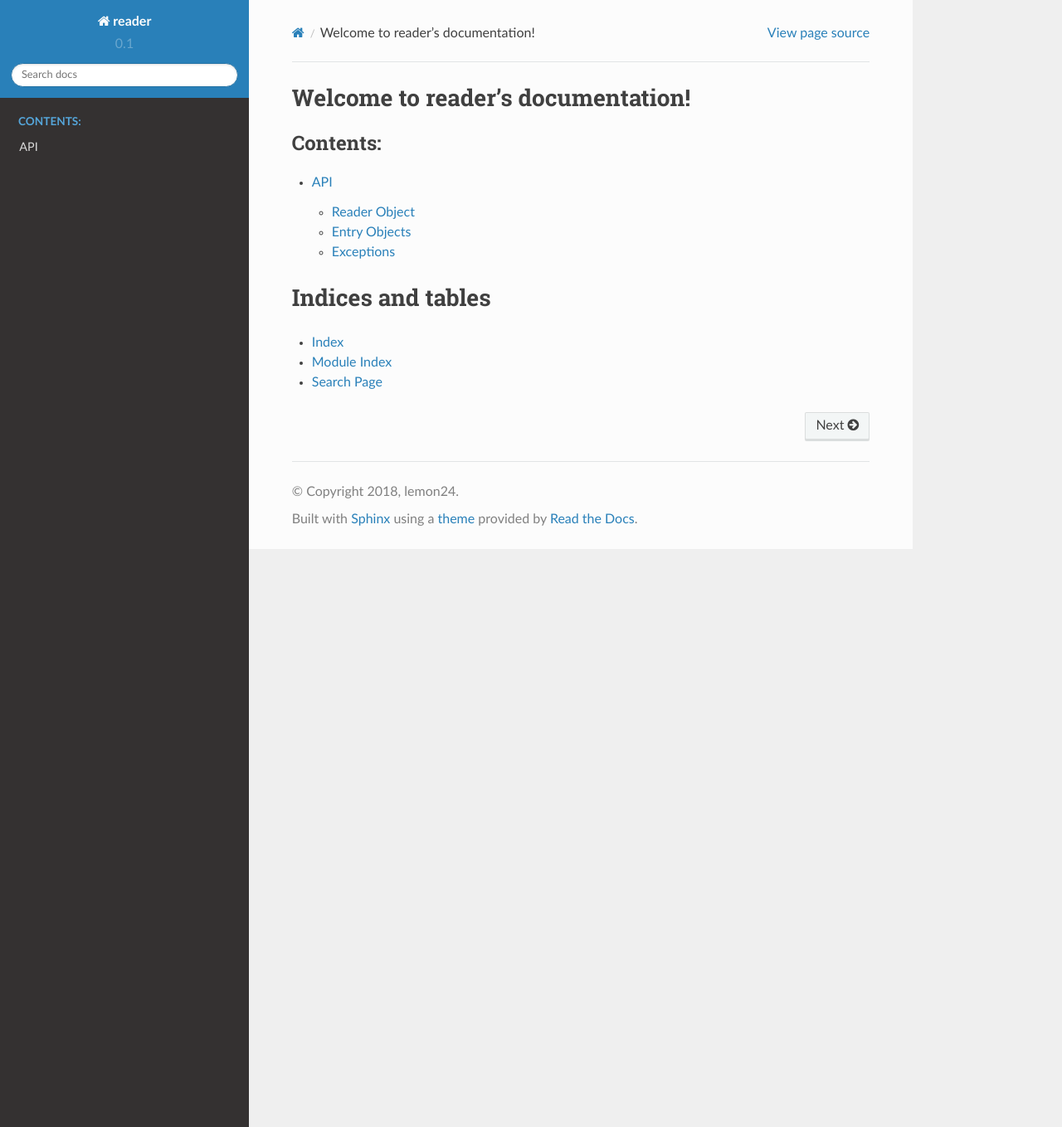
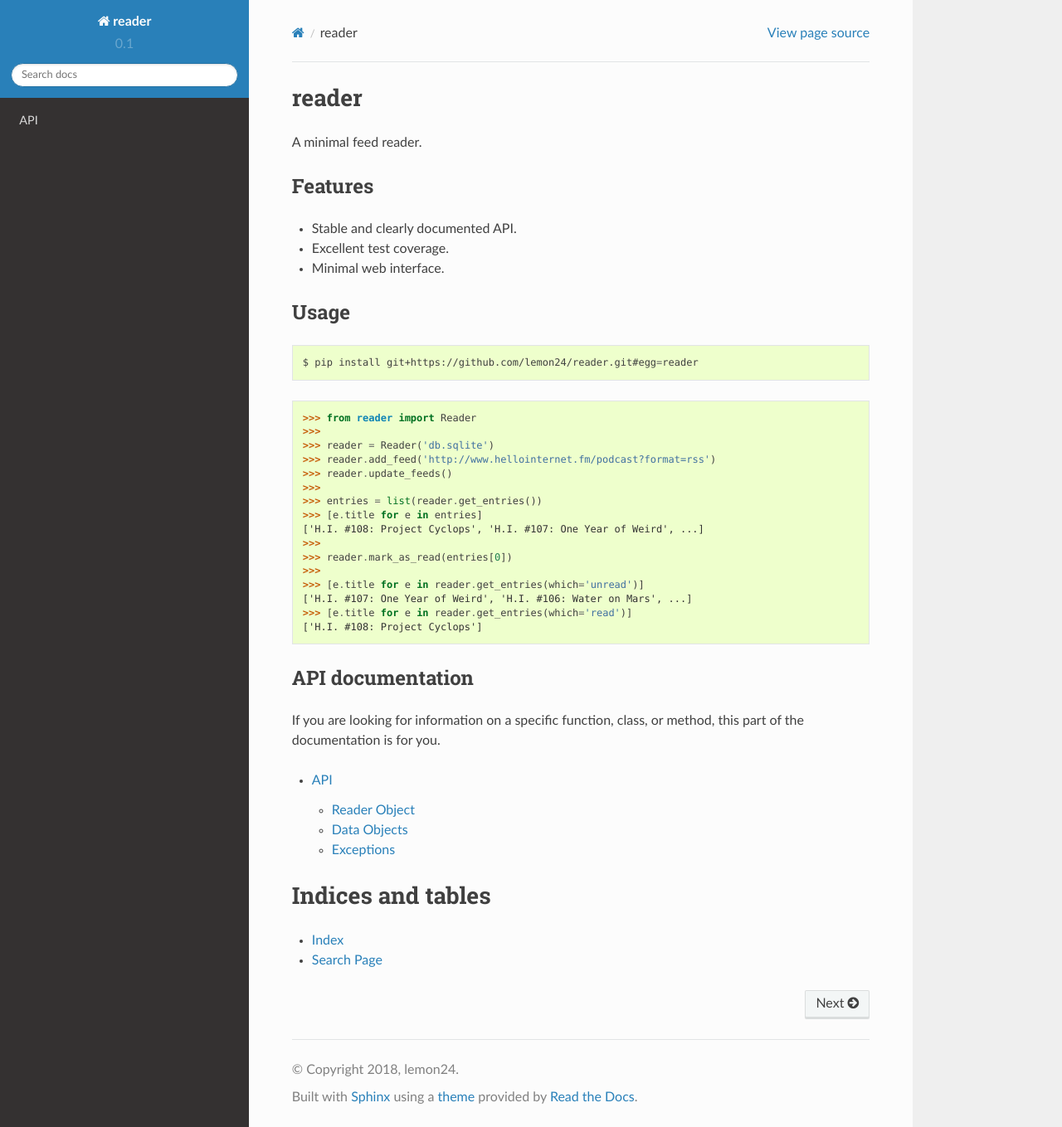
Before and after one commit to Alcides1123/reader, a Sphinx documentation site: the page built from docs/index.rst, in a window 1280 px wide and 1359 px high. Shown: the whole window at 83% size. Built offline with Sphinx 7.4.7 and the Read the Docs theme 2.0.0, drawn with Linux system fonts in a browser that asks for light colours.

Commit message:
Update docs and readme with usage example.
Closes #58.
Part of #59.

```diff
--- a/docs/index.rst
+++ b/docs/index.rst
@@ -1,15 +1,52 @@
-.. reader documentation master file, created by
-   sphinx-quickstart on Tue Apr 17 20:51:55 2018.
-   You can adapt this file completely to your liking, but it should at least
-   contain the root `toctree` directive.
 
-Welcome to reader's documentation!
-==================================
+reader
+======
+
+A minimal feed reader.
+
+
+Features
+--------
+
+* Stable and clearly documented API.
+* Excellent test coverage.
+* Minimal web interface.
+
+
+Usage
+-----
+
+.. code-block:: bash
+
+    $ pip install git+https://github.com/lemon24/reader.git#egg=reader
+
+.. code-block:: python
+
+    >>> from reader import Reader
+    >>>
+    >>> reader = Reader('db.sqlite')
+    >>> reader.add_feed('http://www.hellointernet.fm/podcast?format=rss')
+    >>> reader.update_feeds()
+    >>>
+    >>> entries = list(reader.get_entries())
+    >>> [e.title for e in entries]
+    ['H.I. #108: Project Cyclops', 'H.I. #107: One Year of Weird', ...]
+    >>>
+    >>> reader.mark_as_read(entries[0])
+    >>>
+    >>> [e.title for e in reader.get_entries(which='unread')]
+    ['H.I. #107: One Year of Weird', 'H.I. #106: Water on Mars', ...]
+    >>> [e.title for e in reader.get_entries(which='read')]
+    ['H.I. #108: Project Cyclops']
+
+
+API documentation
+-----------------
+
+If you are looking for information on a specific function, class, or method,
+this part of the documentation is for you.
 
 .. toctree::
-   :maxdepth: 2
-   :caption: Contents:
-
    api
 
 
```
Also changed, not shown: other parts of docs/index.rst (+0 -1 lines), README.md (+38 -0 lines), docs/api.rst (+6 -3 lines), docs/conf.py (line endings or trailing spaces).
